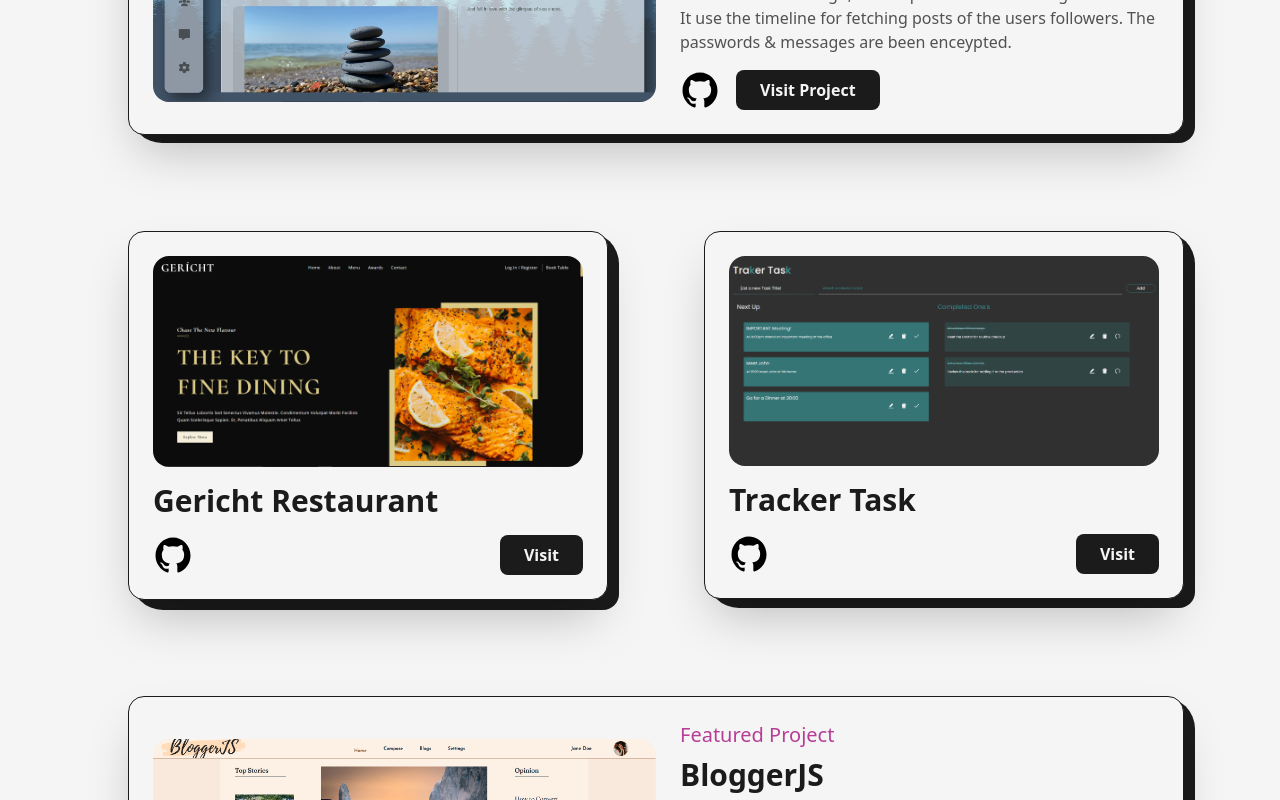
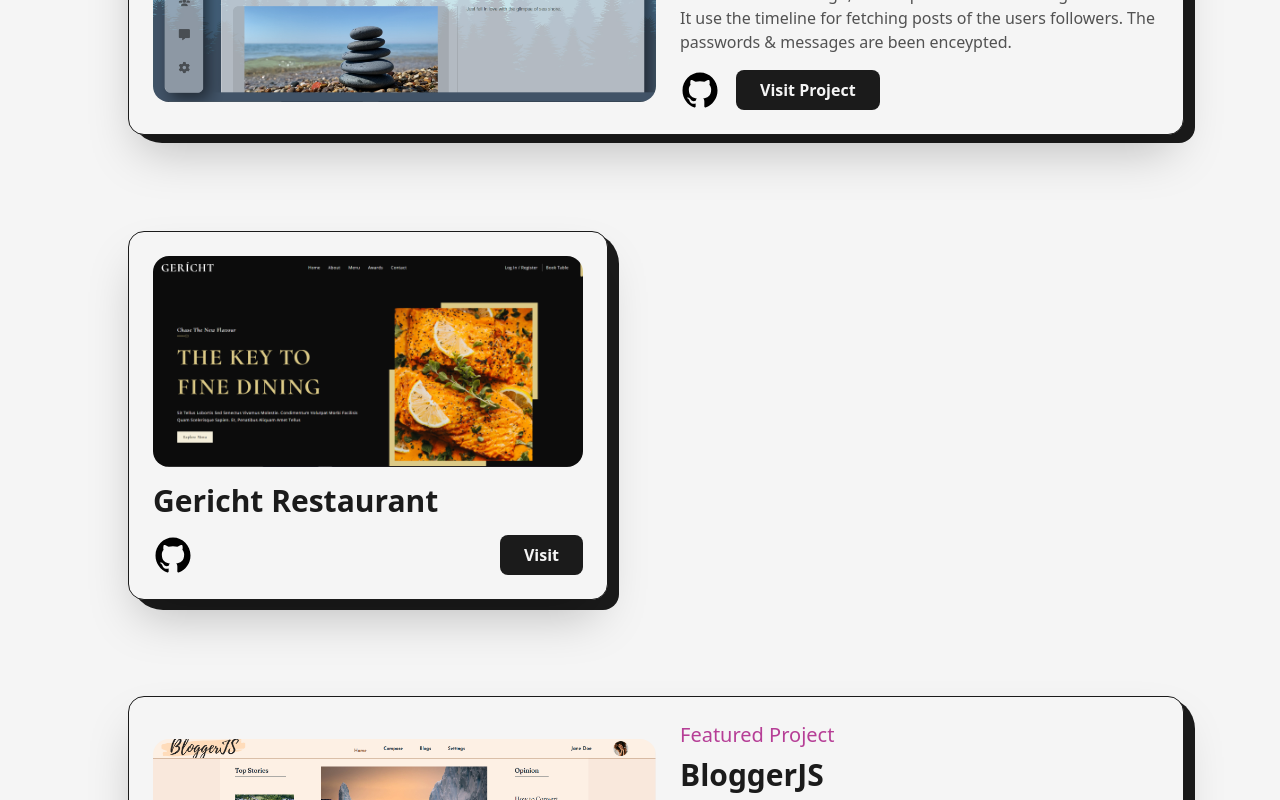
Before and after one commit to itsPhoenix03/Portfolio, a Next.js app: page /projects in a window 1280 px wide. Shown: the part 619-1419 px from the top of the page. Built offline with nearby package versions, Linux system fonts and the light colour scheme.

Commit message:
Minor change

```diff
--- a/pages/projects.js
+++ b/pages/projects.js
@@ -183,14 +183,14 @@ const projects = () => {
                 link={"https://gericht-restaurant-sam03.netlify.app/"}
               />
             </div>
-            <div className="col-span-6 sm:col-span-12">
+            {/* <div className="col-span-6 sm:col-span-12">
               <Project
                 title={"Tracker Task"}
                 img={TrakerTask}
                 github={"https://github.com/itsPhoenix03/Todo-List-TS"}
                 link={"https://traker-task.netlify.app/"}
               />
-            </div>
+            </div> */}
 
             <div className="col-span-12">
               <FeauredProject
```
